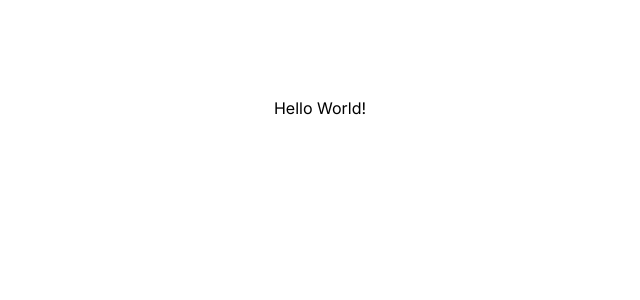
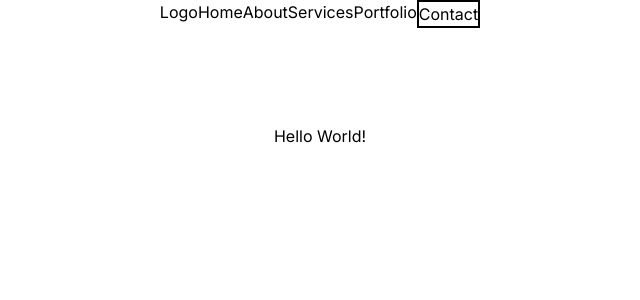
Before and after one commit to DiegoGarciaCo/web-services, a Next.js app: page / in a window 1280 px wide. Shown: the top 300 px of the page, without its empty margins (320-960 px from the left). Built offline with nearby package versions, Linux system fonts and the light colour scheme.

Commit message:
added navbar component to Layout.tsx

```diff
--- a/src/app/layout.tsx
+++ b/src/app/layout.tsx
@@ -1,11 +1,12 @@
 import type { Metadata } from "next";
 import { Inter } from "next/font/google";
 import "./globals.css";
+import Navbar from "@/components/Navbar";
 
 const inter = Inter({ subsets: ["latin"] });
 
 export const metadata: Metadata = {
-  title: "Create Next App",
+  title: "Web Services",
   description: "Generated by create next app",
 };
 
@@ -16,7 +17,11 @@
 }>) {
   return (
     <html lang="en">
-      <body className={inter.className}>{children}</body>
+      {/* add navbar component */}
+      <body className={inter.className}>
+        <Navbar />
+        {children}
+      </body>
     </html>
   );
 }
```
